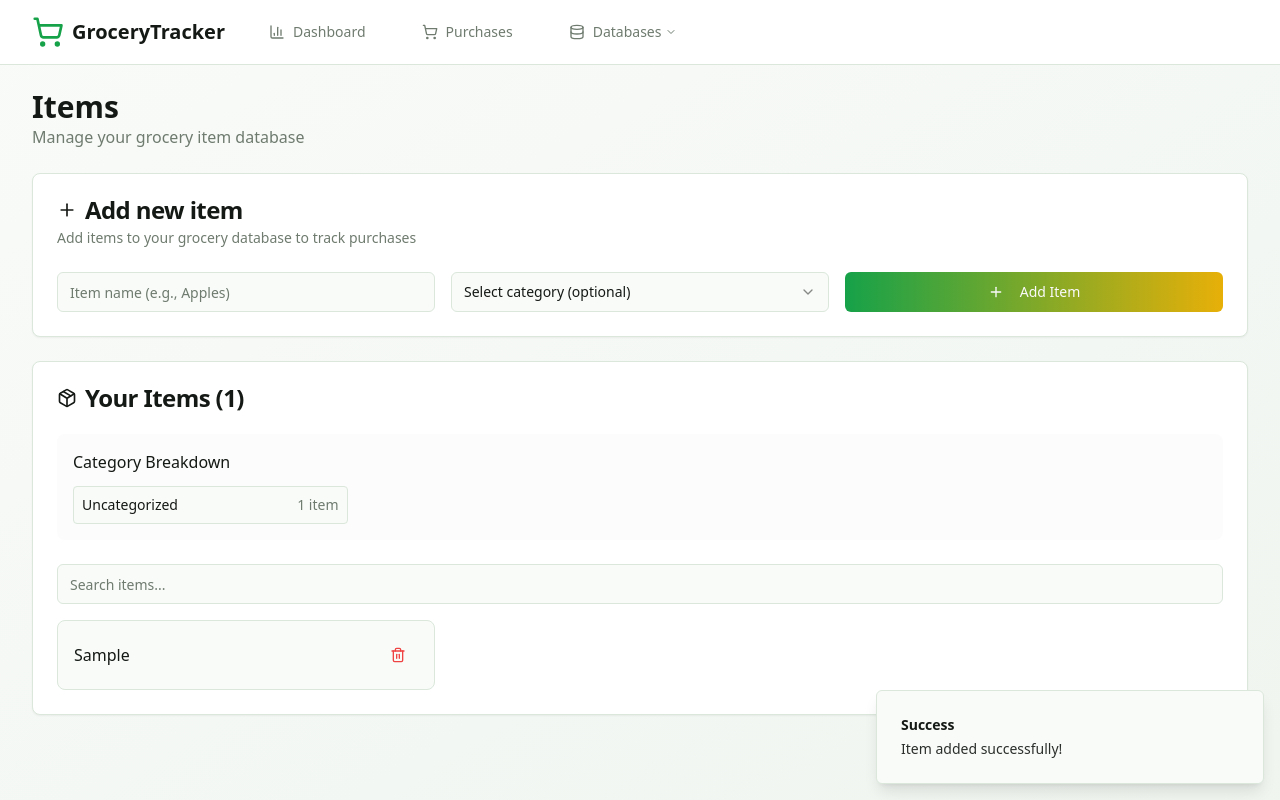
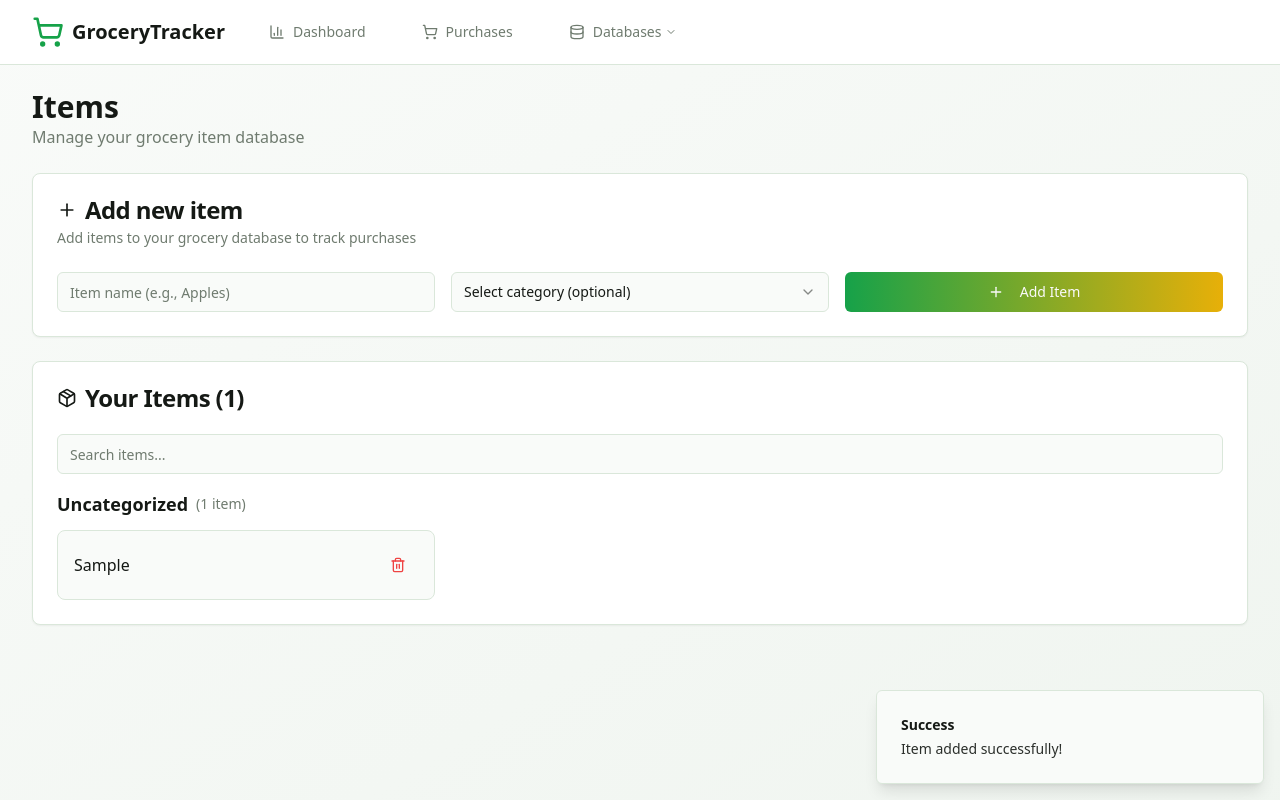
Before and after one commit to pnhn-design/grocery-tracker, a React (Vite) app: page /items in a window 1280 px wide. Both pictures are taken after typing "Sample" into the empty fields and a click on the button "Add Item". Built offline with nearby package versions, Linux system fonts and the light colour scheme.

Commit message:
Refactor items page layout
Restructure the items page to group items by category, displaying each category as a section with its associated items listed below.

```diff
--- a/src/components/ItemsPage.tsx
+++ b/src/components/ItemsPage.tsx
@@ -138,12 +138,21 @@ export function ItemsPage() {
     });
   };
 
-  // Calculate category breakdown
-  const categoryBreakdown = items.reduce((acc, item) => {
+  // Group items by category for display
+  const groupedItems = items
+    .filter((item) => {
+      const words = item.name.toLowerCase().split(/\s+/);
+      const query = searchQuery.toLowerCase();
+      return words.some(word => word.startsWith(query));
+    })
+    .reduce((acc, item) => {
       const category = item.category || 'Uncategorized';
-    acc[category] = (acc[category] || 0) + 1;
+      if (!acc[category]) {
+        acc[category] = [];
+      }
+      acc[category].push(item);
       return acc;
-  }, {} as Record<string, number>);
+    }, {} as Record<string, GroceryItem[]>);
 
   return (
     <div className="space-y-6">
@@ -243,21 +252,6 @@ export function ItemsPage() {
           </CardTitle>
         </CardHeader>
         <CardContent>
-          {/* Category Breakdown */}
-          {items.length > 0 && Object.keys(categoryBreakdown).length > 0 && (
-            <div className="mb-6 p-4 bg-muted/30 rounded-lg">
-              <h4 className="font-medium mb-3 text-foreground">Category Breakdown</h4>
-              <div className="grid grid-cols-2 md:grid-cols-3 lg:grid-cols-4 gap-3">
-                {Object.entries(categoryBreakdown).map(([category, count]) => (
-                  <div key={category} className="flex items-center justify-between p-2 bg-background rounded border">
-                    <span className="text-sm font-medium text-foreground">{category}</span>
-                    <span className="text-sm text-muted-foreground">{count} item{count !== 1 ? 's' : ''}</span>
-                  </div>
-                ))}
-              </div>
-            </div>
-          )}
-
           {/* Search Bar */}
           <div className="mb-4">
             <Input
@@ -272,23 +266,24 @@ export function ItemsPage() {
               <p>No items yet. Add your first grocery item above!</p>
             </div>
           ) : (
+            <div className="space-y-6">
+              {Object.entries(groupedItems).map(([category, categoryItems]) => (
+                <div key={category}>
+                  <h3 className="font-semibold text-lg text-foreground mb-3 flex items-center gap-2">
+                    {category === 'Pfand' && <Recycle className="h-5 w-5 text-green-600" />}
+                    {category}
+                    <span className="text-sm text-muted-foreground font-normal">
+                      ({categoryItems.length} item{categoryItems.length !== 1 ? 's' : ''})
+                    </span>
+                  </h3>
                   <div className="grid grid-cols-1 md:grid-cols-2 lg:grid-cols-3 gap-4">
-              {items
-                .filter((item) => {
-                  const words = item.name.toLowerCase().split(/\s+/);
-                  const query = searchQuery.toLowerCase();
-                  return words.some(word => word.startsWith(query));
-                })
-                .map((item) => (
+                    {categoryItems.map((item) => (
                       <div
                         key={item.id}
                         className="flex items-center justify-between p-4 border rounded-lg bg-background hover:shadow-soft transition-all"
                       >
                         <div>
-                      <h3 className="font-medium text-foreground">{item.name}</h3>
-                      {item.category && (
-                        <p className="text-sm text-muted-foreground">{item.category}</p>
-                      )}
+                          <h4 className="font-medium text-foreground">{item.name}</h4>
                         </div>
                         <Button
                           variant="ghost"
@@ -301,6 +296,9 @@ export function ItemsPage() {
                       </div>
                     ))}
                   </div>
+                </div>
+              ))}
+            </div>
           )}
         </CardContent>
       </Card>
```
Lines whose indentation alone changed are shown as unchanged.
